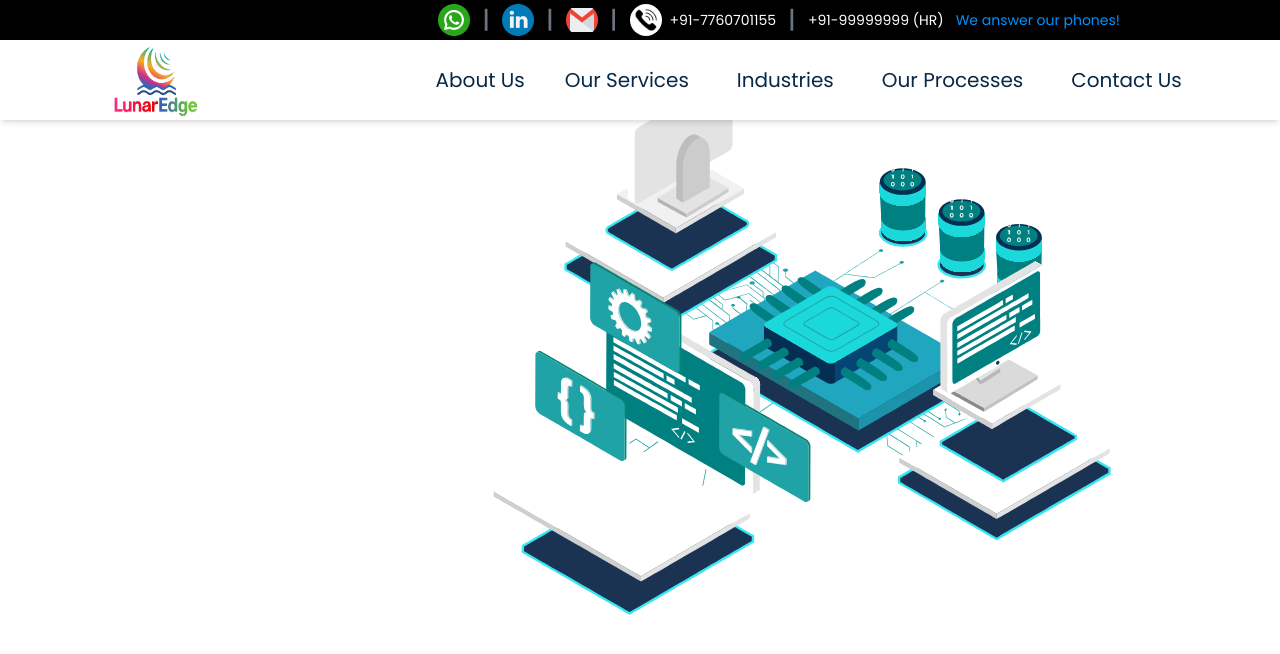
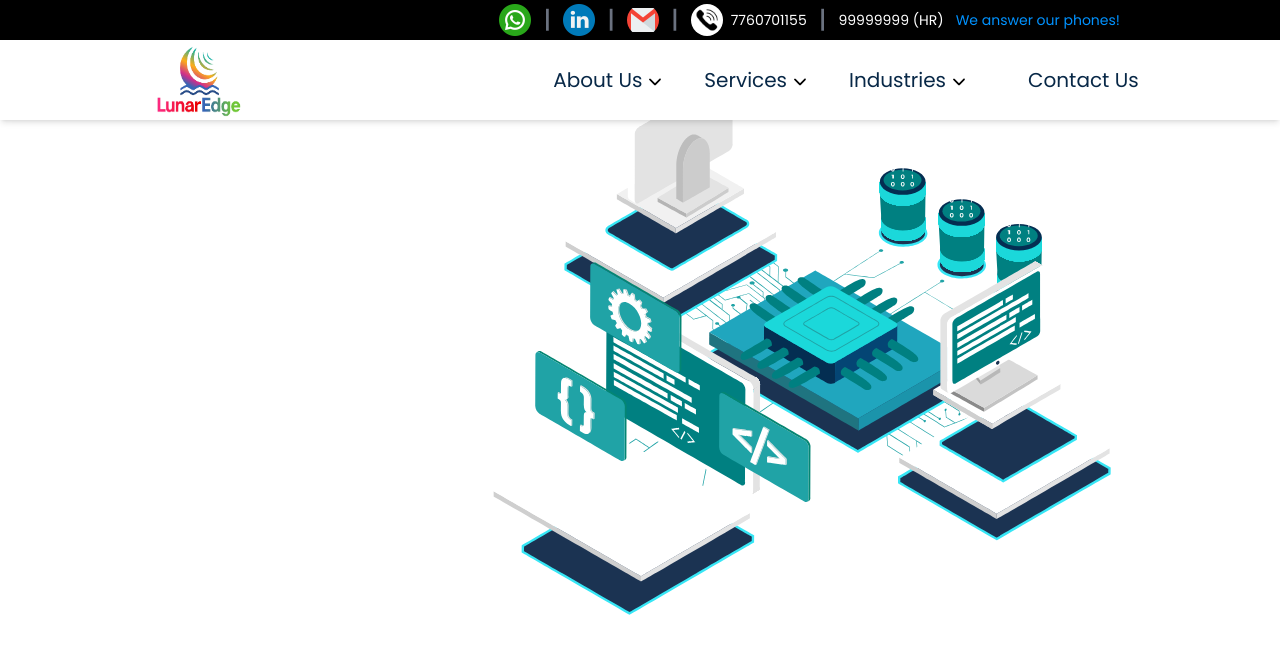
Before and after one commit to lunaredgepvtltd/LunarEdge, a React (Create React App) app in the folder frontend/: page / in a window 1280 px wide. Shown: the top 654 px of the page. Built offline with nearby package versions, Linux system fonts and the light colour scheme; a web font is replaced by a local one.

Commit message:
navbar-1-update

```diff
--- a/frontend/package.json
+++ b/frontend/package.json
@@ -10,6 +10,7 @@
     "lottie-react": "^2.4.0",
     "react": "^18.3.1",
     "react-dom": "^18.3.1",
+    "react-icons": "^5.2.1",
     "react-scripts": "5.0.1",
     "web-vitals": "^2.1.4"
   },
--- a/frontend/src/components/Header.jsx
+++ b/frontend/src/components/Header.jsx
@@ -2,6 +2,8 @@
 import React from 'react';
 import logo from '../assets/Lunaredge.png'; // Update the path to your logo
 import '../App.css'
+import { IoIosArrowDown } from "react-icons/io";
+
 
 const Header = () => {
   return (
@@ -13,46 +15,108 @@ const Header = () => {
         </div>
 
         {/* Nav Links */}
-        <ul className="hidden md:flex space-x-4 items-center">
-          <li className='relative group'>
-           <a  className=" text-xl cursor-pointer hover:underline underline-offset-4 pl-6 text-[#082847]">About Us</a>
-           {/* lists of about  */}
-           <ul className=' absolute right-0 left-0 mt-2 top-1 rounded-lg shadow-lg transition-opacity duration-500 invisible group-hover:visible group-hover:opacity-100 bg-white w-60 pt-10 pb-3'>
-             <li><a href="/digital-innovators" className='block px-4 py-2 hover:underline underline-offset-4 text-[#082847]'>Digital innovators</a></li>
-             <li><a href="/clients" className='block px-4 py-2 hover:underline underline-offset-4 text-[#082847]'>Our clients</a></li>
-             <li><a href="/careers" className='block px-4 py-2 hover:underline underline-offset-4 text-[#082847]'>careers</a></li>
-           </ul>
+        <ul className="hidden md:flex space-x-4 items-center justify-center h-full">
+
+          {/* about us  */}
+          <li className=' h-full'>
+
+            <div className='relative h-full hover:bg-[#082847] group flex items-center p-3 cursor-pointer transition-all duration-300'>
+              <div className='flex gap-1 items-center justify-center'>
+                <a href='/aboutus' className=" text-xl cursor-pointer  text-[#082847] group-hover:text-white">About Us</a>
+                <span className='text-lg group-hover:text-white mt-1'><IoIosArrowDown /></span>
+              </div>
+
+              {/* lists of about  */}
+              <ul className=' absolute  mt-2 top-[70px] -left-14 rounded-lg shadow-lg transition-opacity duration-500 invisible group-hover:visible group-hover:opacity-100 bg-white w-60 pt-10 pb-3'>
+                <li>
+                  <a href="/digital-innovators" className='block state px-4 py-2  text-[#082847] hover:underline underline-offset-2'>Digital innovators</a>
+                </li>
+                <li><a href="/clients" className='block px-4 py-2  text-[#082847] hover:underline underline-offset-2'>Our clients</a></li>
+                <li><a href="/careers" className='block px-4 py-2  text-[#082847] hover:underline underline-offset-2'>careers</a></li>
+              </ul>
+            </div>
+
+
           </li>
+
           {/* Services  */}
-          <li className='relative group'>
-          <a  className=" text-xl cursor-pointer hover:underline underline-offset-4 pl-6 text-[#082847]"> Our Services</a>
-          {/* lists inside services  */}
-          <div>
+          <li className='h-full'>
+            <div className='relative h-full hover:bg-[#082847] group flex items-center p-3 cursor-pointer transition-all duration-300' >
 
-          </div>
+              <div className='flex gap-1 items-center justify-center'>
+                <a href='/services' className=" text-xl cursor-pointer  text-[#082847] group-hover:text-white">Services</a>
+                <span className='text-lg group-hover:text-white mt-1'><IoIosArrowDown /></span>
+              </div>
+
+              <ul class='absolute mt-2 top-[70px] -left-56 rounded-lg shadow-lg transition-opacity duration-500 invisible group-hover:visible group-hover:opacity-100 bg-white  w-[1000px] pt-10 p-6  flex justify-between items-center gap-2'>
+
+
+                <li>
+                  <ul>
+                    <li><a href="/digital-innovators" class='block px-4 py-2 hover:underline underline-offset-2 text-[#082847] '>Web Development</a></li>
+                    <li><a href="/clients" class='block px-4 py-2 hover:underline underline-offset-2 text-[#082847]'>Mobile App Development</a></li>
+                    <li><a href="/careers" class='block px-4 py-2 hover:underline underline-offset-2 text-[#082847]'>IT Consulting</a></li>
+                  </ul>
+                </li>
+
+
+                <li>
+                  <ul>
+                    <li><a href="/digital-innovators" class='block px-4 py-2 hover:underline underline-offset-2 text-[#082847]'>Cloud Solutions</a></li>
+                    <li><a href="/clients" class='block px-4 py-2 hover:underline underline-offset-2 text-[#082847]'>Cybersecurity Services</a></li>
+                    <li><a href="/careers" class='block px-4 py-2 hover:underline underline-offset-2 text-[#082847]'>Agriculture Technology Solutions</a></li>
+                  </ul>
+                </li>
+
+
+                <li>
+                  <ul>
+                    <li><a href="/digital-innovators" class='block px-4 py-2 hover:underline underline-offset-2 text-[#082847]'>Banking and Financial Services</a></li>
+                    <li><a href="/clients" class='block px-4 py-2 hover:underline underline-offset-2 text-[#082847]'>Education Solutions</a></li>
+                    <li><a href="/careers" class='block px-4 py-2 hover:underline underline-offset-2 text-[#082847]'>Ai and Machine learning</a></li>
+                  </ul>
+                </li>
+
+
+              </ul>
+
+            </div>
+
+            {/* lists inside services  */}
+
+
+
           </li>
-          <li>
-            <a href="/about" className="  text-xl  hover:underline underline-offset-4 pl-8 text-[#082847]">Industries</a>
+
+          {/* Industries  */}
+
+
+          <li className='h-full'>
+            <div className='relative h-full hover:bg-[#082847] group flex items-center p-3 cursor-pointer transition-all duration-300'>
+              <div className='flex gap-1 items-center justify-center'>
+                <a href='/aboutus' className=" text-xl cursor-pointer  text-[#082847] group-hover:text-white">Industries</a>
+                <span className='text-lg group-hover:text-white mt-1'><IoIosArrowDown /></span>
+              </div>
+
+              {/* lists of about  */}
+              <ul className=' absolute  mt-2 top-[70px] -left-14 rounded-lg shadow-lg transition-opacity duration-500 invisible group-hover:visible group-hover:opacity-100 bg-white w-60 pt-10 pb-3'>
+                <li><a href="/digital-innovators" className='block state px-4 py-2  text-[#082847] hover:underline underline-offset-2'>Education</a></li>
+                <li><a href="/clients" className='block px-4 py-2  text-[#082847] hover:underline underline-offset-2'>Healthcare</a></li>
+                <li><a href="/careers" className='block px-4 py-2  text-[#082847] hover:underline underline-offset-2'>Ecommerce</a></li>
+                <li><a href="/careers" className='block px-4 py-2  text-[#082847] hover:underline underline-offset-2'>Banking</a></li>
+
+              </ul>
+            </div>
+
+
           </li>
-          <li>
-            <a href="/about" className="  text-xl  hover:underline underline-offset-4 pl-8 text-[#082847]">Our Processes</a>
-          </li>
+
+
+         {/* contact us  */}
           <li>
             <a href="/contact" className=" text-xl  hover:underline underline-offset-4 pl-8 text-[#082847]">Contact Us</a>
           </li>
-          {/* <li className="relative group">
-            <a href="#" className="text-white text-xl hover:text-gray-300 focus:outline-none">
-              More
-            </a>
-            <ul className="absolute right-0 top-4 mt-2 bg-white text-black shadow-lg rounded-lg w-48 opacity-0 transition-opacity duration-500  invisible group-hover:opacity-100 group-hover:visible pt-5 cursor-pointer">
-              <li>
-                <a href="/careers" className="block px-4 py-2 hover:bg-gray-200">Careers</a>
-              </li>
-              <li>
-                <a href="/events" className="block px-4 py-2 hover:bg-gray-200">Events</a>
-              </li>
-            </ul>
-          </li> */}
+
         </ul>
 
       </div>
@@ -61,21 +125,3 @@ const Header = () => {
 };
 
 export default Header;
-
-
-
-
-<ul className='absolute right-0 left-0 mt-2 top-4  pt-5 bg-white text-black shadow-lg rounded-lg opacity-0 transition-opacity duration-500 invisible group-hover:opacity-100 group-hover:visible cursor-pointer w-48 pl-3 '>
-            <li>
-              <a href="" className='block px-4 py-2 hover:bg-gray-200 hover:underline underline-offset-4'>first</a>
-            </li>
-            <li>
-              <a href="" className='block px-4 py-2 hover:bg-gray-200 hover:underline underline-offset-4'>second</a>
-            </li>
-            <li>
-              <a href="" className='block px-4 py-2 hover:bg-gray-200 hover:underline underline-offset-4'>third</a>
-            </li>
-            <li>
-              <a href="" className='block px-4 py-2 hover:bg-gray-200 hover:underline underline-offset-4'>fourth</a>
-            </li>
-          </ul>
--- a/frontend/src/components/HeaderTop.jsx
+++ b/frontend/src/components/HeaderTop.jsx
@@ -30,7 +30,7 @@ const HeaderTop = () => {
           <div className='w-8 h-8 rounded-full bg-white p-1'><a href=""><img src={phone} alt="" /></a></div>
            {/* phone no  */}
           <div className='flex flex-col group cursor-pointer'>
-          <span className='text-white text-sm hover:text-red-600'>+91-7760701155</span>
+          <span className='text-white text-sm hover:text-red-600'>7760701155</span>
           <div className='w-0 group-hover:w-full h-[1px] bg-red-600 transition-all duration-500'></div>
           </div>
           </div>
@@ -40,11 +40,11 @@ const HeaderTop = () => {
           {/* HR phone number  */}
 
           <div className='flex flex-col group cursor-pointer text-center items-center'>
-          <span className='text-white text-sm hover:text-red-600'>+91-99999999 (HR)</span>
+          <span className='text-white text-sm hover:text-red-600'>99999999 (HR)</span>
           <div className='w-0 group-hover:w-full h-[1px] bg-red-600 transition-all duration-500'></div>
           </div>
 
-          <span className='text-sm text-[#0092ff]'>We answer our phones!</span>
+          <span className=' hidden md:block text-sm text-[#0092ff]'>We answer our phones!</span>
         </div>
     </div>
   )
```
Also changed, not shown: frontend/src/assets/industries.jpg (added), 1 other file (tests, documents, lock files or other folders).
